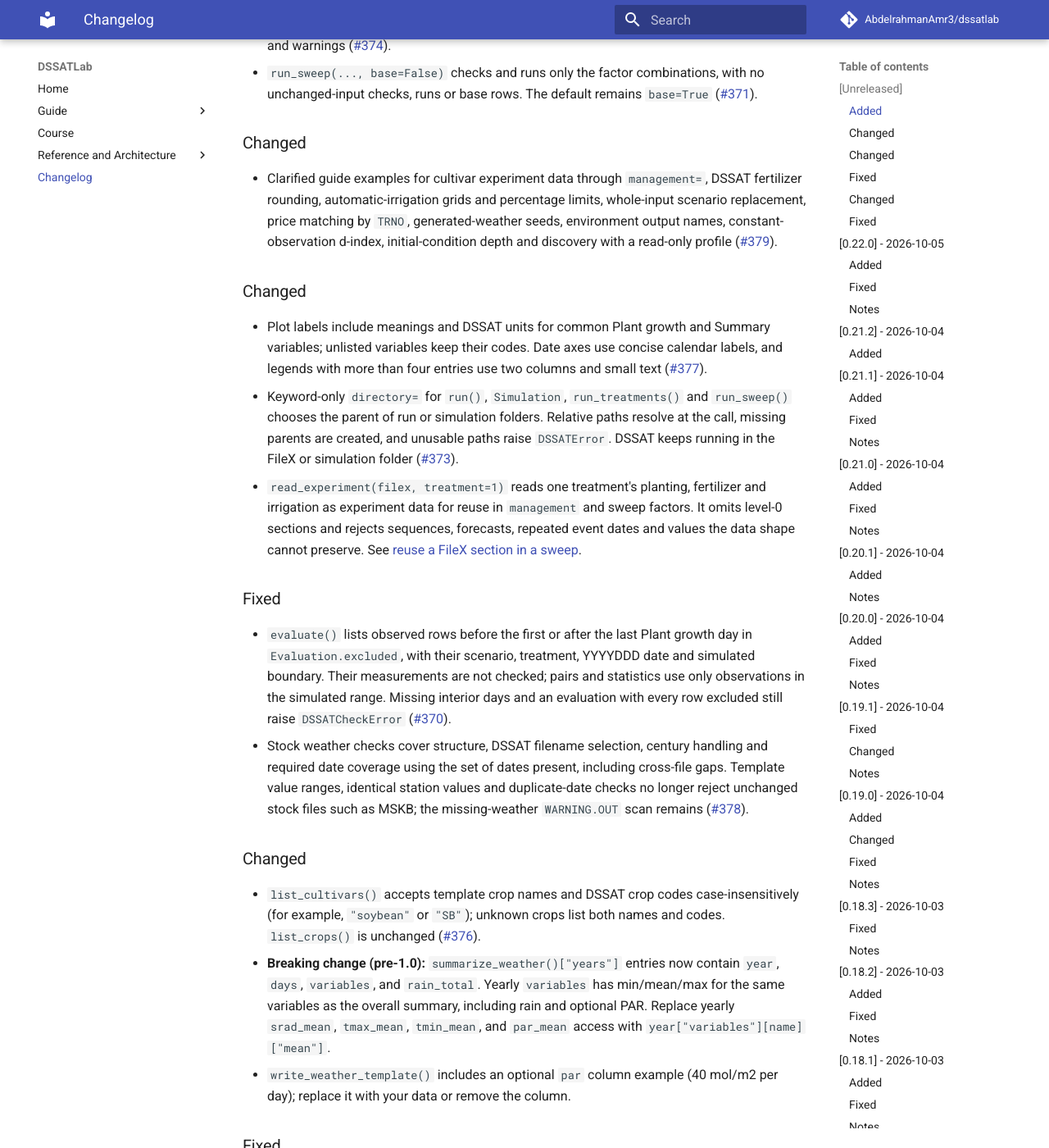
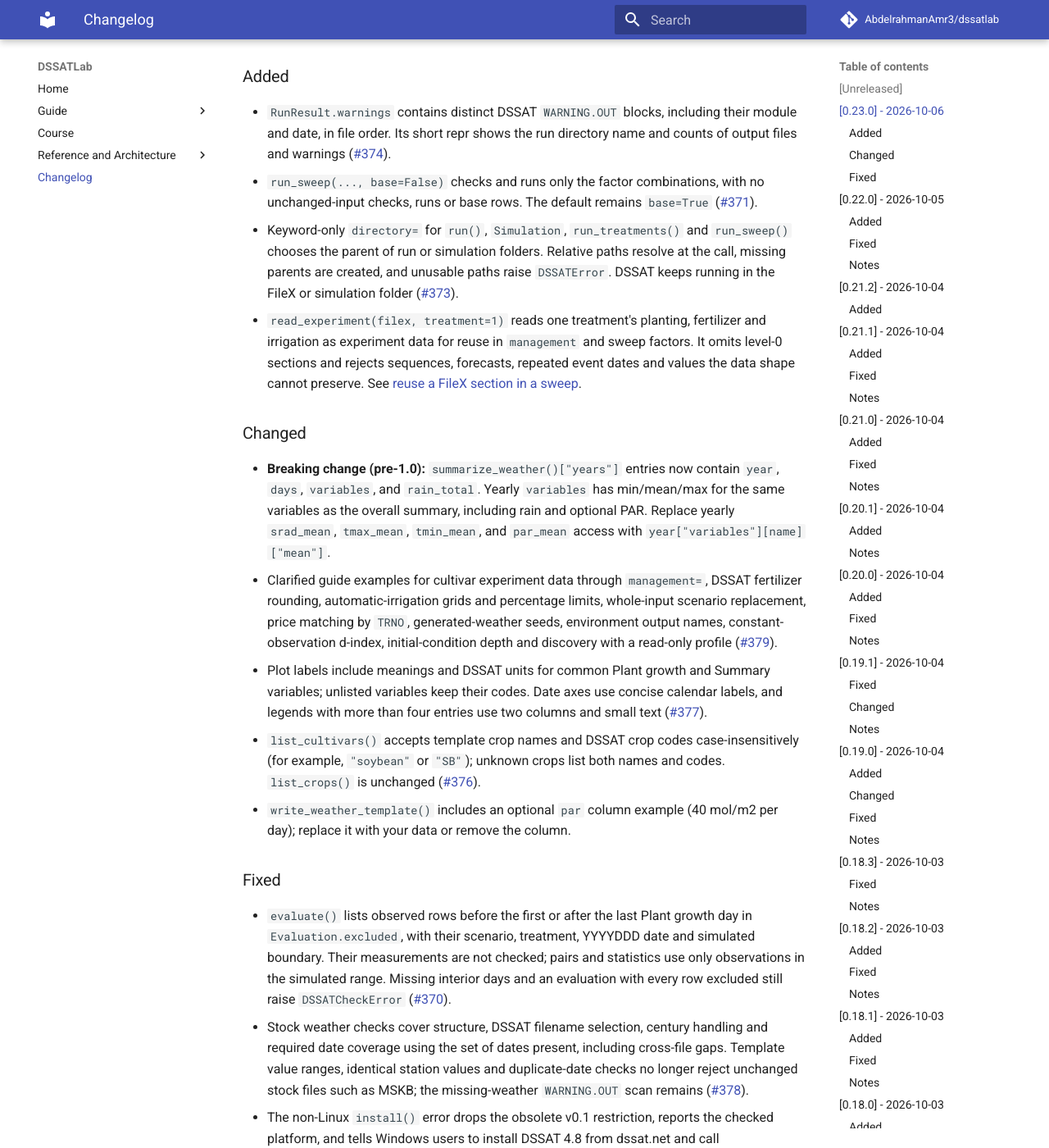
Before and after one commit to AbdelrahmanAmr3/dssatlab, an MkDocs documentation site: the page built from docs/changelog.md, in a window 1280 px wide and 1400 px high, scrolled down 402 px. Shown: the whole window at 82% size. Built offline with MkDocs 1.6.1 and Material for MkDocs 9.7.7, drawn with Linux system fonts in a browser that asks for light colours; comment, search, counter and statistics services are not loaded.

Commit message:
Release 0.23.0: course fixes
Co-Authored-By: Claude Opus 5.5 <noreply@anthropic.com>

```diff
--- a/CHANGELOG.md
+++ b/CHANGELOG.md
@@ -4,25 +4,26 @@ All notable changes to dssatlab. The format follows [Keep a Changelog](https://k
 
 ## [Unreleased]
 
+## [0.23.0] - 2026-10-06
+
+Course fixes: the friction found while building the 16 course lessons (spec [#369](https://github.com/AbdelrahmanAmr3/dssatlab/issues/369)).
+
 ### Added
 - `RunResult.warnings` contains distinct DSSAT `WARNING.OUT` blocks, including their module and date, in file order. Its short repr shows the run directory name and counts of output files and warnings ([#374](https://github.com/AbdelrahmanAmr3/dssatlab/issues/374)).
 - `run_sweep(..., base=False)` checks and runs only the factor combinations, with no unchanged-input checks, runs or base rows. The default remains `base=True` ([#371](https://github.com/AbdelrahmanAmr3/dssatlab/issues/371)).
-### Changed
-- Clarified guide examples for cultivar experiment data through `management=`, DSSAT fertilizer rounding, automatic-irrigation grids and percentage limits, whole-input scenario replacement, price matching by `TRNO`, generated-weather seeds, environment output names, constant-observation d-index, initial-condition depth and discovery with a read-only profile ([#379](https://github.com/AbdelrahmanAmr3/dssatlab/issues/379)).
-### Changed
-- Plot labels include meanings and DSSAT units for common Plant growth and Summary variables; unlisted variables keep their codes. Date axes use concise calendar labels, and legends with more than four entries use two columns and small text ([#377](https://github.com/AbdelrahmanAmr3/dssatlab/issues/377)).
 - Keyword-only `directory=` for `run()`, `Simulation`, `run_treatments()` and `run_sweep()` chooses the parent of run or simulation folders. Relative paths resolve at the call, missing parents are created, and unusable paths raise `DSSATError`. DSSAT keeps running in the FileX or simulation folder ([#373](https://github.com/AbdelrahmanAmr3/dssatlab/issues/373)).
 - `read_experiment(filex, treatment=1)` reads one treatment's planting, fertilizer and irrigation as experiment data for reuse in `management` and sweep factors. It omits level-0 sections and rejects sequences, forecasts, repeated event dates and values the data shape cannot preserve. See [reuse a FileX section in a sweep](guide/sweeps.md#read-an-inherited-section).
+
+### Changed
+- **Breaking change (pre-1.0):** `summarize_weather()["years"]` entries now contain `year`, `days`, `variables`, and `rain_total`. Yearly `variables` has min/mean/max for the same variables as the overall summary, including rain and optional PAR. Replace yearly `srad_mean`, `tmax_mean`, `tmin_mean`, and `par_mean` access with `year["variables"][name]["mean"]`.
+- Clarified guide examples for cultivar experiment data through `management=`, DSSAT fertilizer rounding, automatic-irrigation grids and percentage limits, whole-input scenario replacement, price matching by `TRNO`, generated-weather seeds, environment output names, constant-observation d-index, initial-condition depth and discovery with a read-only profile ([#379](https://github.com/AbdelrahmanAmr3/dssatlab/issues/379)).
+- Plot labels include meanings and DSSAT units for common Plant growth and Summary variables; unlisted variables keep their codes. Date axes use concise calendar labels, and legends with more than four entries use two columns and small text ([#377](https://github.com/AbdelrahmanAmr3/dssatlab/issues/377)).
+- `list_cultivars()` accepts template crop names and DSSAT crop codes case-insensitively (for example, `"soybean"` or `"SB"`); unknown crops list both names and codes. `list_crops()` is unchanged ([#376](https://github.com/AbdelrahmanAmr3/dssatlab/issues/376)).
+- `write_weather_template()` includes an optional `par` column example (40 mol/m2 per day); replace it with your data or remove the column.
 
 ### Fixed
 - `evaluate()` lists observed rows before the first or after the last Plant growth day in `Evaluation.excluded`, with their scenario, treatment, YYYYDDD date and simulated boundary. Their measurements are not checked; pairs and statistics use only observations in the simulated range. Missing interior days and an evaluation with every row excluded still raise `DSSATCheckError` ([#370](https://github.com/AbdelrahmanAmr3/dssatlab/issues/370)).
 - Stock weather checks cover structure, DSSAT filename selection, century handling and required date coverage using the set of dates present, including cross-file gaps. Template value ranges, identical station values and duplicate-date checks no longer reject unchanged stock files such as MSKB; the missing-weather `WARNING.OUT` scan remains ([#378](https://github.com/AbdelrahmanAmr3/dssatlab/issues/378)).
-### Changed
-- `list_cultivars()` accepts template crop names and DSSAT crop codes case-insensitively (for example, `"soybean"` or `"SB"`); unknown crops list both names and codes. `list_crops()` is unchanged ([#376](https://github.com/AbdelrahmanAmr3/dssatlab/issues/376)).
-- **Breaking change (pre-1.0):** `summarize_weather()["years"]` entries now contain `year`, `days`, `variables`, and `rain_total`. Yearly `variables` has min/mean/max for the same variables as the overall summary, including rain and optional PAR. Replace yearly `srad_mean`, `tmax_mean`, `tmin_mean`, and `par_mean` access with `year["variables"][name]["mean"]`.
-- `write_weather_template()` includes an optional `par` column example (40 mol/m2 per day); replace it with your data or remove the column.
-
-### Fixed
 - The non-Linux `install()` error drops the obsolete v0.1 restriction, reports the checked platform, and tells Windows users to install DSSAT 4.8 from dssat.net and call `connect(path=...)`.
 - Weather template daily-row problems include valid calendar dates; CSV inputs retain file line numbers, while DataFrames and lists of dicts use zero-based positions independent of index labels ([#375](https://github.com/AbdelrahmanAmr3/dssatlab/issues/375)).
 - Cultivar checks for a copied FileX use the installed DSSAT Genotype `.CUL` when no sibling file exists, matching `list_cultivars()`. Sibling files still take precedence; new cultivars and coefficient changes require a sibling `.CUL` and explain which stock file to copy ([#353](https://github.com/AbdelrahmanAmr3/dssatlab/issues/353)).
--- a/pyproject.toml
+++ b/pyproject.toml
@@ -4,7 +4,7 @@ build-backend = "setuptools.build_meta"
 
 [project]
 name = "dssatlab"
-version = "0.22.0"
+version = "0.23.0"
 description = "A small Python interface to DSSAT-CSM: find or build DSSAT, run a FileX, or run a simulation from your own weather data."
 readme = "README.md"
 requires-python = ">=3.10"
--- a/src/dssatlab/__init__.py
+++ b/src/dssatlab/__init__.py
@@ -38,4 +38,4 @@ __all__ = ["DSSATError", "DSSATInstallError", "DSSATNotFoundError", "DSSATRunErr
            "run_sweep", "run_treatments", "combine_summaries", "summarize_seasons", "write_scenario_template",
            ]
 
-__version__ = "0.22.0"
+__version__ = "0.23.0"
```
Also changed, not shown: docs/reference/roadmap.md (+2 -1 lines).
